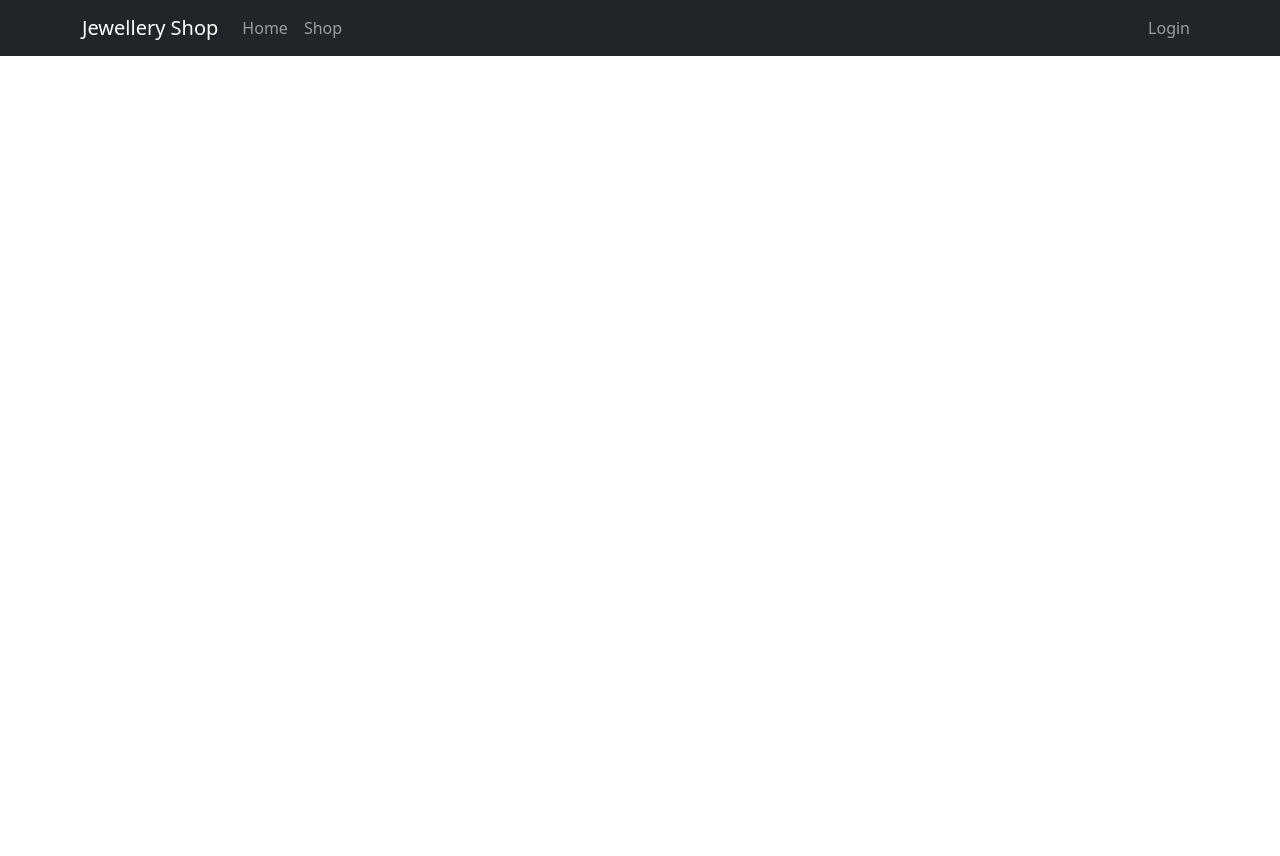
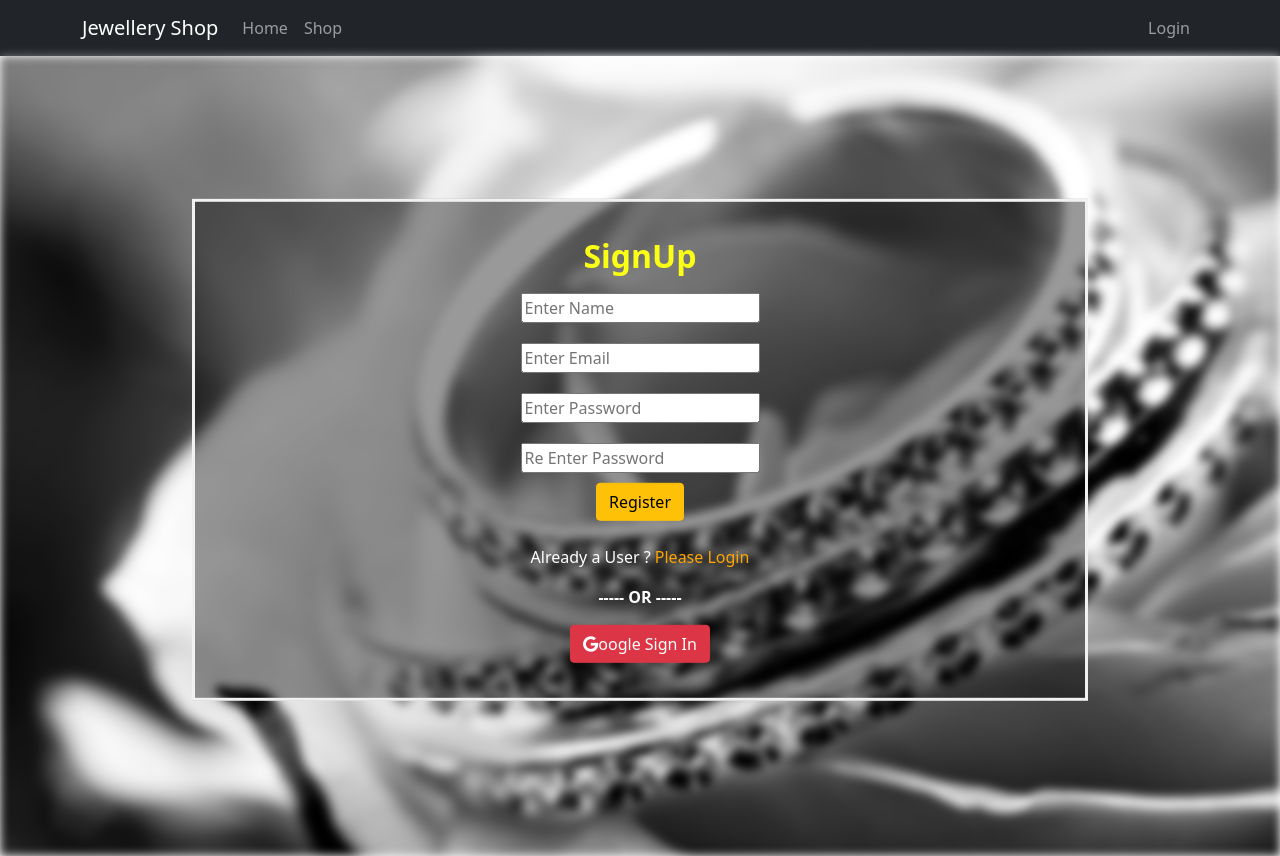
Before and after one commit to ArifulIslam99/SCIC_Team_39_Project, a React (Create React App) app: page /register in a window 1280 px wide. Before the commit the page ends 800 px from the top, so only its background shows below. Built offline with nearby package versions, Linux system fonts and the light colour scheme.

Commit message:
signup_ui

```diff
--- a/src/App.js
+++ b/src/App.js
@@ -2,6 +2,7 @@
 import { BrowserRouter, Route, Switch } from 'react-router-dom';
 import './App.css';
 import Login from './Components/Authentication/Login/Login';
+import SignUp from './Components/Authentication/SignUp/SignUp';
 import Navigation from './Components/Shared/Navigation/Navigation';
 
 function App() {
@@ -13,6 +14,9 @@ function App() {
               <Route path='/login'>
                   <Login></Login>
               </Route>
+              <Route path='/register'>
+                  <SignUp></SignUp>
+              </Route>
           </Switch>
       </BrowserRouter>
     </div>
--- a/src/Components/Authentication/Login/Login.css
+++ b/src/Components/Authentication/Login/Login.css
@@ -19,7 +19,7 @@
     left: 50%;
     transform: translate(-50%, -50%);
     z-index: 2;
-    width: 60%;
+    width: 70%;
     padding: 35px;
     text-align: center;
     margin-top: 50px;
@@ -30,7 +30,7 @@
 }
 
 .login-field h2{
-    color: rgb(17, 4, 0);
+    color: rgb(251, 255, 21);
     font-weight: 600;
 }
 
--- a/src/Components/Authentication/Login/Login.js
+++ b/src/Components/Authentication/Login/Login.js
@@ -39,7 +39,7 @@ const loginBackground = {
 
             <div className="login-field">
 
-                <h2>Please Login</h2>
+                <h2>Login</h2>
 
                  <form onSubmit={handleLoginSubmit }
                 style={{color:'white'}}
@@ -48,22 +48,18 @@ const loginBackground = {
                 onBlur={handleOnBlur}
                 type='email'
                 className='input-filed'
-                id="outlined-basic"
                 name="email"
-                label="Email"
+                placeholder='Enter Email'
                 required
                  />
                    <br />
                 <input
                 onBlur={handleOnBlur}
-                id="outlined-basic"
-                label="Password"
+                placeholder='Enter Password'
                 type='password'
                 className='input-filed'
                 name="password"
                 required
-                variant="standard"
-                color= "warning"
                 />
 
                    <br />
--- a/src/Components/Authentication/SignUp/SignUp.js
+++ b/src/Components/Authentication/SignUp/SignUp.js
@@ -1,10 +1,108 @@
-import React from 'react';
+import React, { useState } from 'react';
+import { Button } from 'react-bootstrap';
+import { Link } from 'react-router-dom';
+import loginbg from '../../../images/login_bg.jpg'
+const SignUp = () => {
 
-const SignUp = () => {
+
+    const [loginData, setLoginData] = useState({});
+
+const loginBackground = {
+    background : `url(${loginbg})`,
+    backgroundSize: 'cover'
+
+}
+
+    const handleOnBlur = event =>{
+     const field = event.target.name;
+     const value = event.target.value;
+
+     const newLoginData = {...loginData};
+     newLoginData[field] = value;
+     setLoginData(newLoginData)
+     }
+
+     const handleGoogleSignIn = () =>{
+
+     }
+
+     const handleRegisterSubmit = () =>{
+
+     }
     return (
-        <div>
-            <h1>Register Page</h1>
-        </div>
+        <>
+
+         <div style={loginBackground} className="login-bg">
+
+            </div>
+
+            <div className="login-field">
+
+                <h2> SignUp </h2>
+
+                 <form onSubmit={handleRegisterSubmit }
+                style={{color:'white'}}
+                >
+                <input
+                onBlur={handleOnBlur}
+                placeholder='Enter Name'
+                type='text'
+                className='input-filed'
+                name="name"
+                label="Name"
+                required
+                 />
+                   <br />
+                <input
+                onBlur={handleOnBlur}
+                placeholder='Enter Email'
+                type='email'
+                className='input-filed'
+                name="email"
+                label="Email"
+                required
+                 />
+                   <br />
+                <input
+                onBlur={handleOnBlur}
+                placeholder='Enter Password'
+                label="Password"
+                type='password'
+                className='input-filed'
+                name="password"
+                required
+                />
+
+                   <br />
+
+                <input
+                onBlur={handleOnBlur}
+                placeholder='Re Enter Password'
+                type='password'
+                className='input-filed'
+                name="password2"
+                required
+                />
+
+                   <br />
+
+                 <Button
+
+                 type="submit"
+                 variant="warning">Register</Button>
+                </form>
+
+                <br />
+
+                {/* <h6 style={{color:"red"}}>{error} </h6> */}
+                <p className="alternate-msg">Already a User ? <Link style={{textDecoration:'none', color:'orange'}} to="/login">Please Login</Link> </p>
+                <p>----- OR -----</p>
+                <Button onClick={handleGoogleSignIn} variant="danger"><i className="fab fa-google"></i>oogle Sign In</Button>
+
+
+
+            </div>
+        </>
     );
 };
 
```
